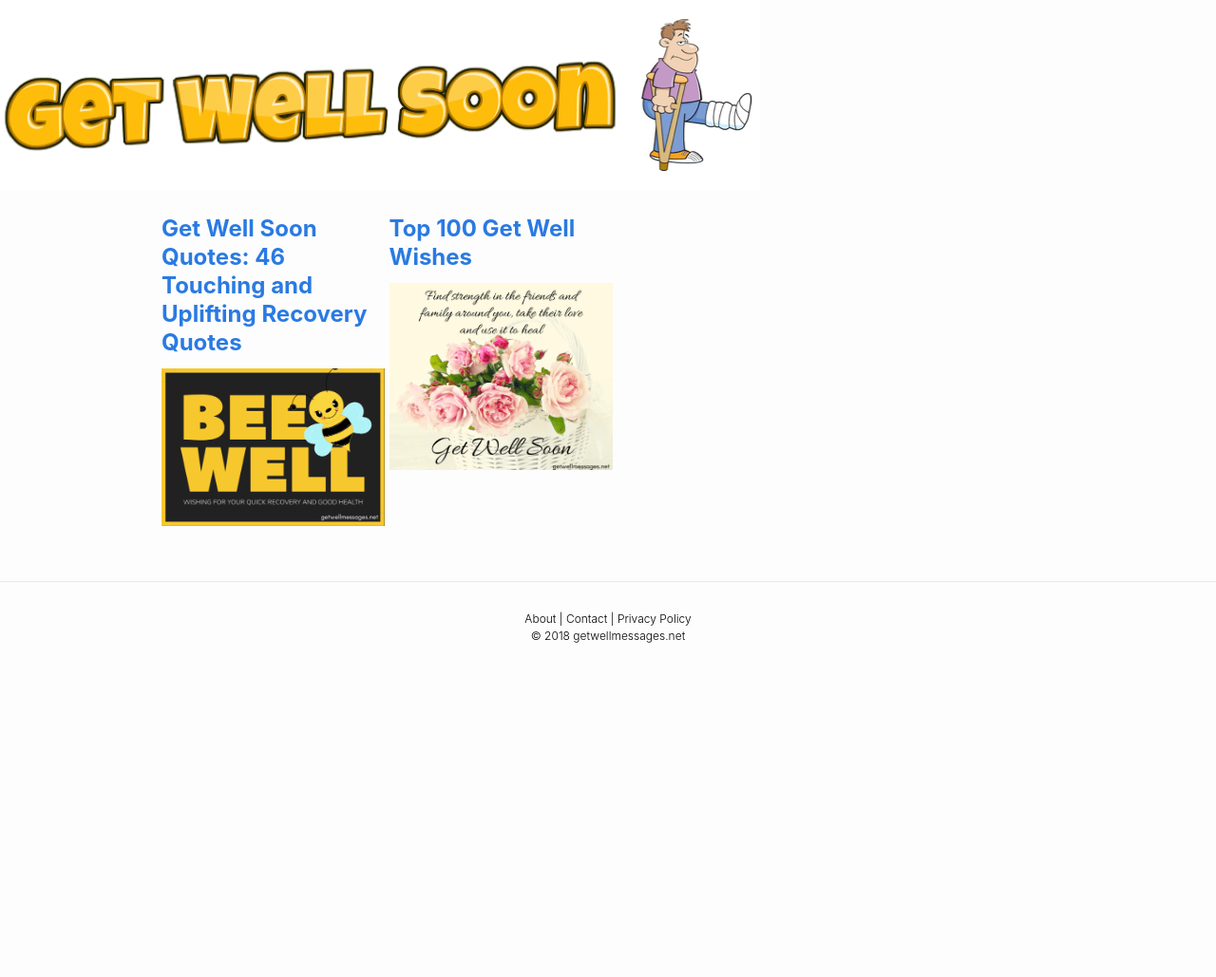
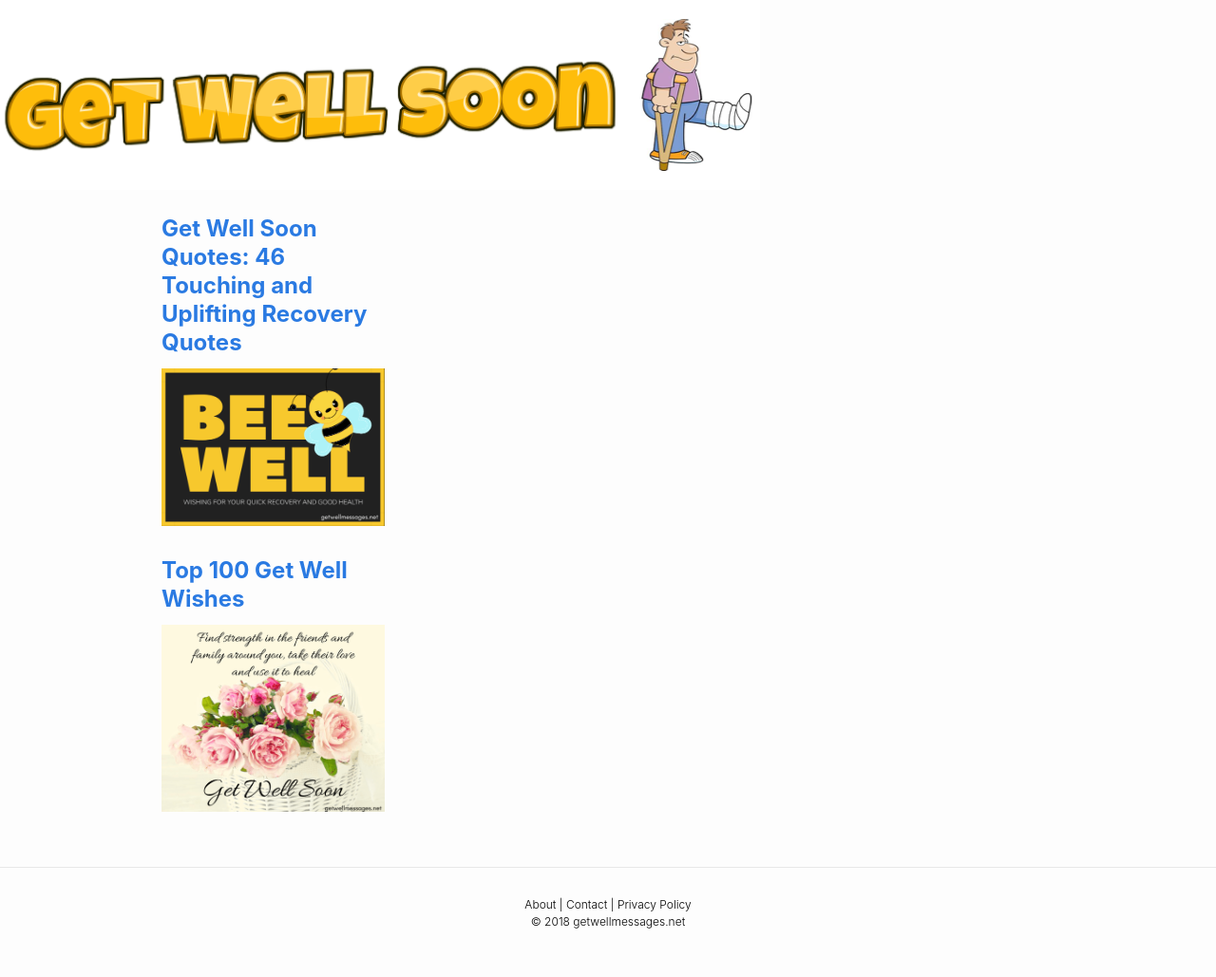
Before and after one commit to andyml123/andyml123.github.io, a Jekyll site: the page built from imagetest.md, in a window 1280 px wide. Shown: the whole page at 95% size. Built offline with Jekyll 4.4.1, drawn with Linux system fonts in a browser that asks for light colours; before the commit the page ends 900 px from its top, so only the background shows below that.

Commit message:
Update imagetest.md

```diff
--- a/imagetest.md
+++ b/imagetest.md
@@ -3,13 +3,13 @@ layout: default
 published: true
 ---
 <p>
-
+  <div class="home-column">
   {% for page in site.pages %}
           {% if page.image %}
-   <div class="home-column"><h2><a class="page-link" href="{{ page.url | prepend: site.baseurl }}">{{ page.title }}</a></h2>
+   <h2><a class="page-link" href="{{ page.url | prepend: site.baseurl }}">{{ page.title }}</a></h2>
             <img class="img" src="/img/{{ page.image }}" alt="" />
-  </div>
+
           {% endif %}
         {% endfor %}
-
+  </div>
   </p>
```
